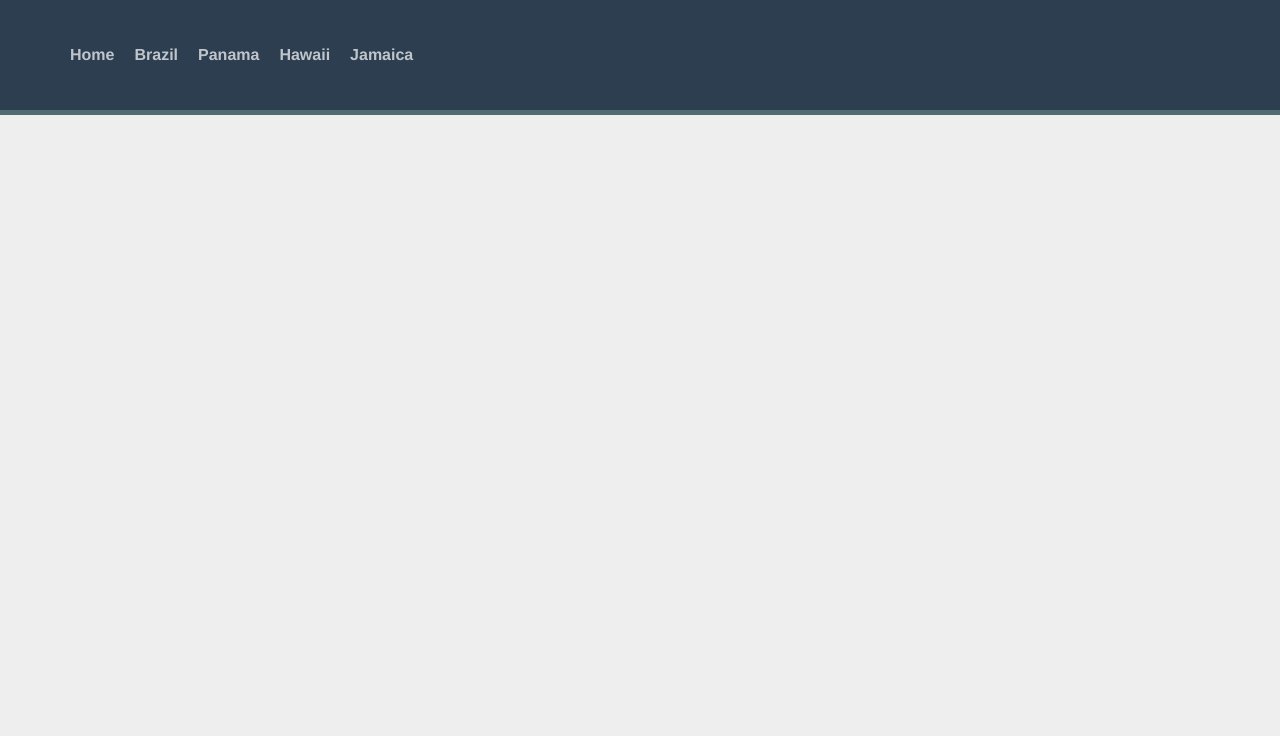
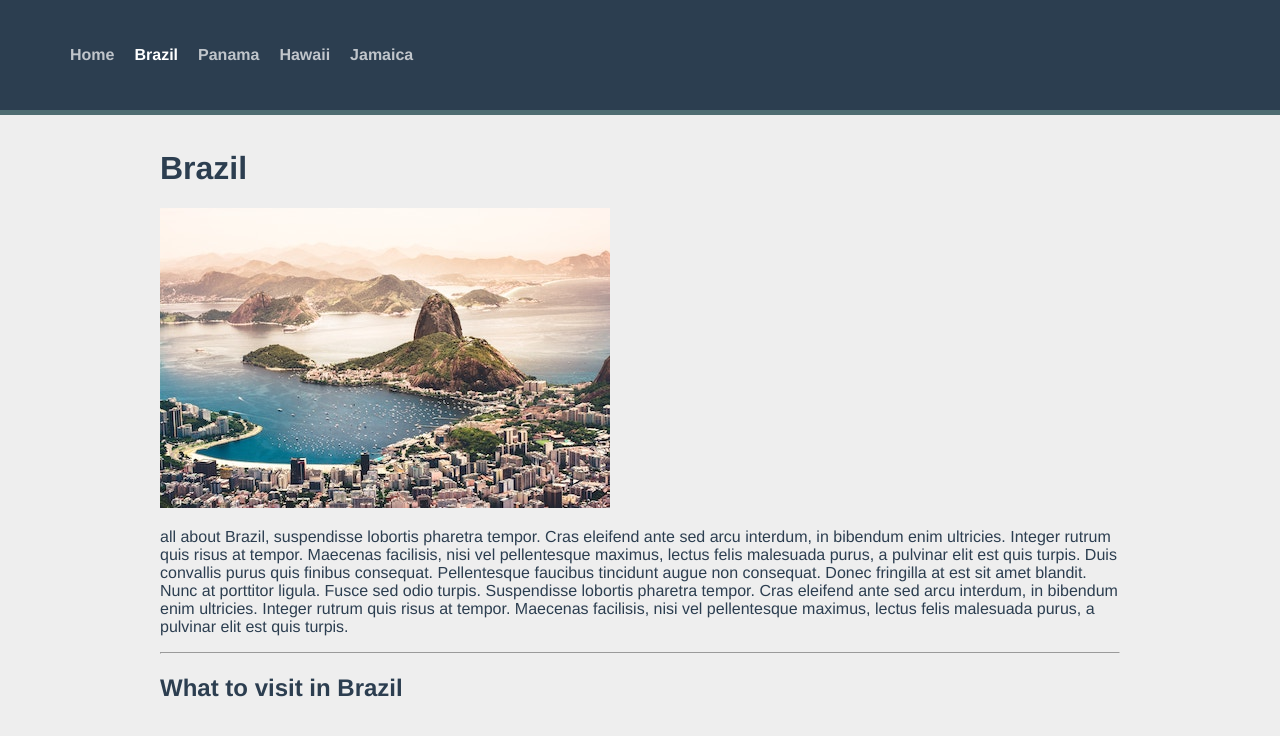
Before and after one commit to AnaGmzPstr/router-web, a Vue app in the folder router-web/: page /countryDetails/1 in a window 1280 px wide. Before the commit this address had no page. Shown: the top 736 px of the page. Built offline with nearby package versions, Linux system fonts and the light colour scheme.

Commit message:
details funciona lo básico

```diff
--- a/router-web/src/App.vue
+++ b/router-web/src/App.vue
@@ -12,7 +12,7 @@
     <nav id="nav">
       <ul>
         <RouterLink to="/">Home</RouterLink>
-        <RouterLink v-for="(country, index) in jsonData.destinations" :key="index" :to="country.id">{{ country.name }}</RouterLink>
+        <RouterLink v-for="(country, index) in jsonData.destinations" :key="index" :to="'/countryDetails/'+country.id">{{ country.name }}</RouterLink>
       </ul>
     </nav>
   </header>
--- a/router-web/src/router/index.js
+++ b/router-web/src/router/index.js
@@ -1,5 +1,6 @@
 import { createRouter, createWebHistory } from 'vue-router'
 import HomeView from '../views/HomeView.vue'
+import path from 'path'
 
 const router = createRouter({
   history: createWebHistory(import.meta.env.BASE_URL),
@@ -9,6 +10,16 @@
       name: 'home',
       component: HomeView,
     },
+    {
+      path: '/countryDetails/:id',
+      name: 'countryDetails',
+      component: () => import('../views/CountryDetailsView.vue'),
+      children: [
+        //TODO: mirar la vaina esta
+        //path:'/',
+        //name: 'countryDetails',
+      ]
+    }
 
   ],
 })
--- /dev/null
+++ b/router-web/src/views/CountryDetailsView.vue
@@ -0,0 +1,33 @@
+<script setup>
+    import { useRoute } from 'vue-router';
+    import data from '../assets/data.json'
+    import { ref } from 'vue';
+    import { watch } from 'vue';
+
+    const countryData = data;
+    const pathImg = '../src/assets/images/'
+    const route = useRoute();
+    const id = ref(route.params.id-1) ;
+
+
+    watch(
+        () => route.params.id,
+        (newId) => {
+            id.value = newId - 1
+        }
+    );
+</script>
+
+<template>
+    <div>
+        <!-- <h1>{{ $route.params.id }}</h1> -->
+        <h1>{{ countryData.destinations[id].name }}</h1>
+        <img :src="pathImg + countryData.destinations[id].image" :alt="countryData.destinations[id].name" />
+        <p>{{ countryData.destinations[id].description }}</p>
+        <hr>
+        <h2>What to visit in {{ countryData.destinations[id].name }}</h2>
+        <div >
+
+        </div>
+    </div>
+</template>
--- a/router-web/src/views/HomeView.vue
+++ b/router-web/src/views/HomeView.vue
@@ -6,12 +6,11 @@
 </script>
 
 <template>
-  <main>
+  <div class="home">
     <h1>All destinations</h1>
-    <div v-for="(country, index) in countryData.destinations" :key="index" class="destination-details">
-
+    <div v-for="(country, index) in countryData.destinations" :key="index">
         <img :src="pathImg + country.image" :alt="country.name" />
         <h2>{{ country.name }}</h2>
     </div>
-  </main>
+  </div>
 </template>
```
